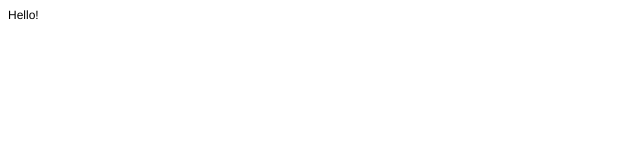
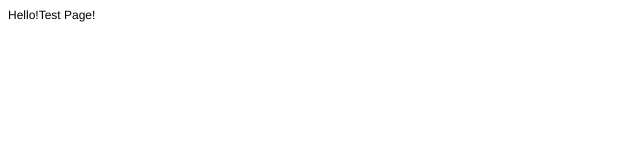
Before and after one commit to ourpeerlesshero/ourpeerlesshero.github.io, a plain HTML site: page index.html in a window 1280 px wide. Shown: the full height of the page, 0-640 px from the left. Drawn offline with Linux system fonts and the light colour scheme.

Commit message:
Update index.html

```diff
--- a/index.html
+++ b/index.html
@@ -11,6 +11,6 @@
   </style>
 </head>
 <body>
-<p class="p1">Hello!</p>
+<p class="p1">Hello!Test Page!</p>
 </body>
 </html>
```
